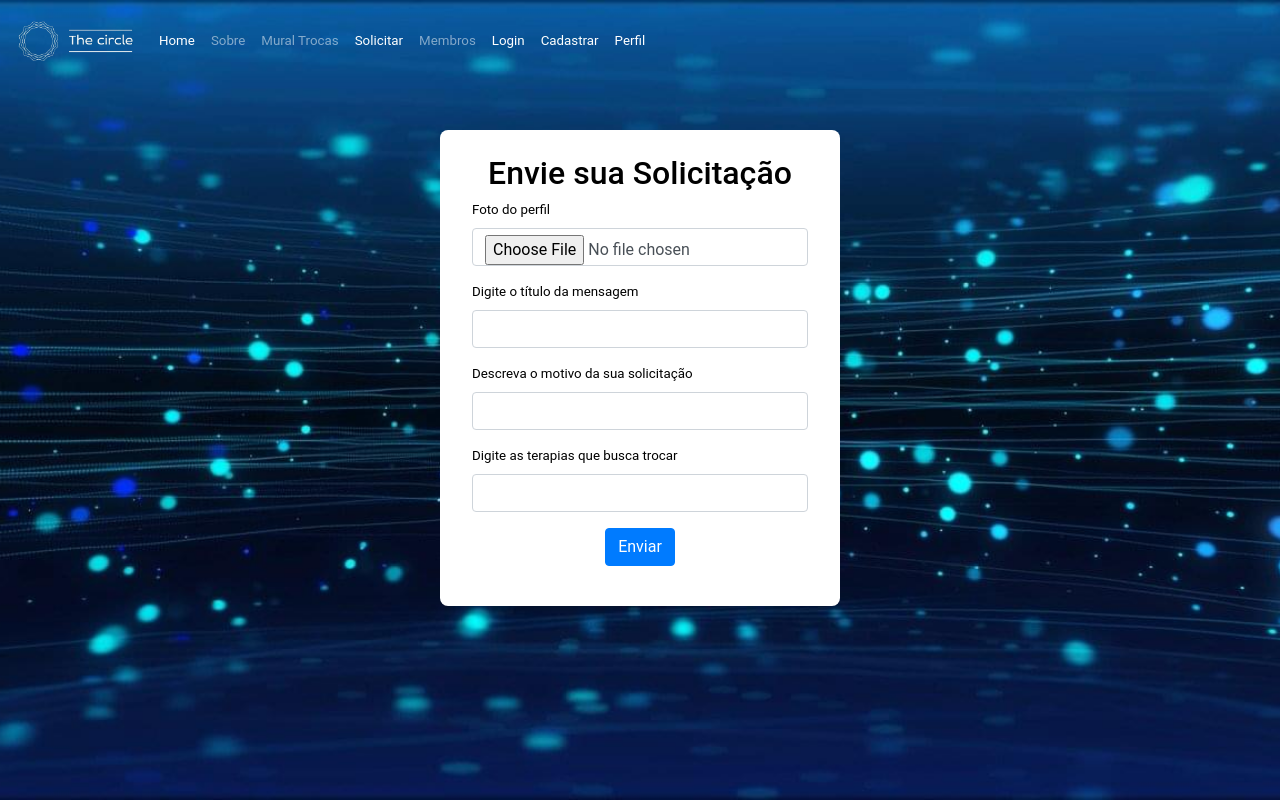
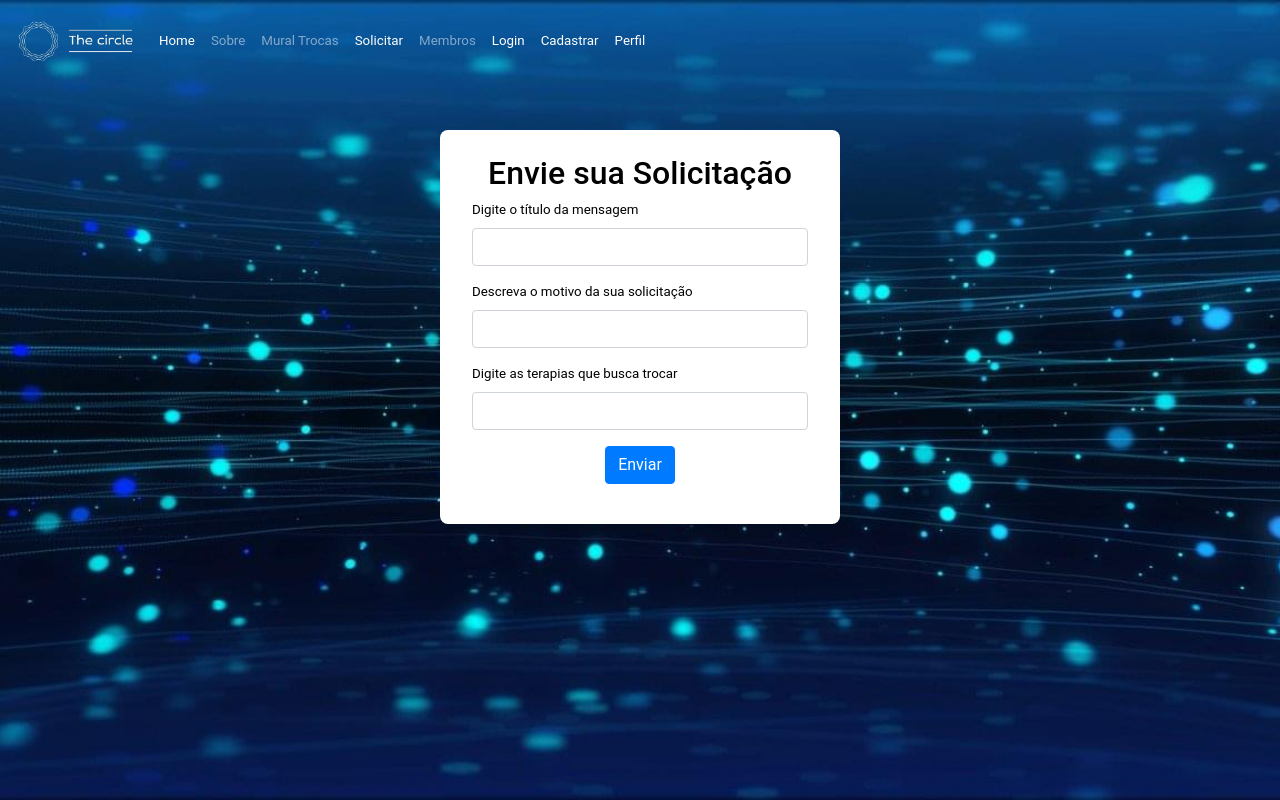
Before and after one commit to ironhack-sao-wdft/react-ironplate, a React (Create React App) app: page /posting in a window 1280 px wide. Built offline with nearby package versions, Linux system fonts and the light colour scheme.

Commit message:
made some changes on visual

```diff
--- a/src/components/CreatePost.js
+++ b/src/components/CreatePost.js
@@ -40,14 +40,6 @@ function CreatePost() {
       <h2 className="fadeIn text-center">Envie sua Solicitação</h2>
       <form className="fadeIn.second" onSubmit={handleSubmit}>
 
-          <TextInput
-            label="Foto do perfil"
-            type="file"
-            name="profilePicture"
-            id="signupFormProfilePicture"
-            onChange={handleChange}
-          />
-
         <TextInput
           label="Digite o título da mensagem"
           type="text"
```
